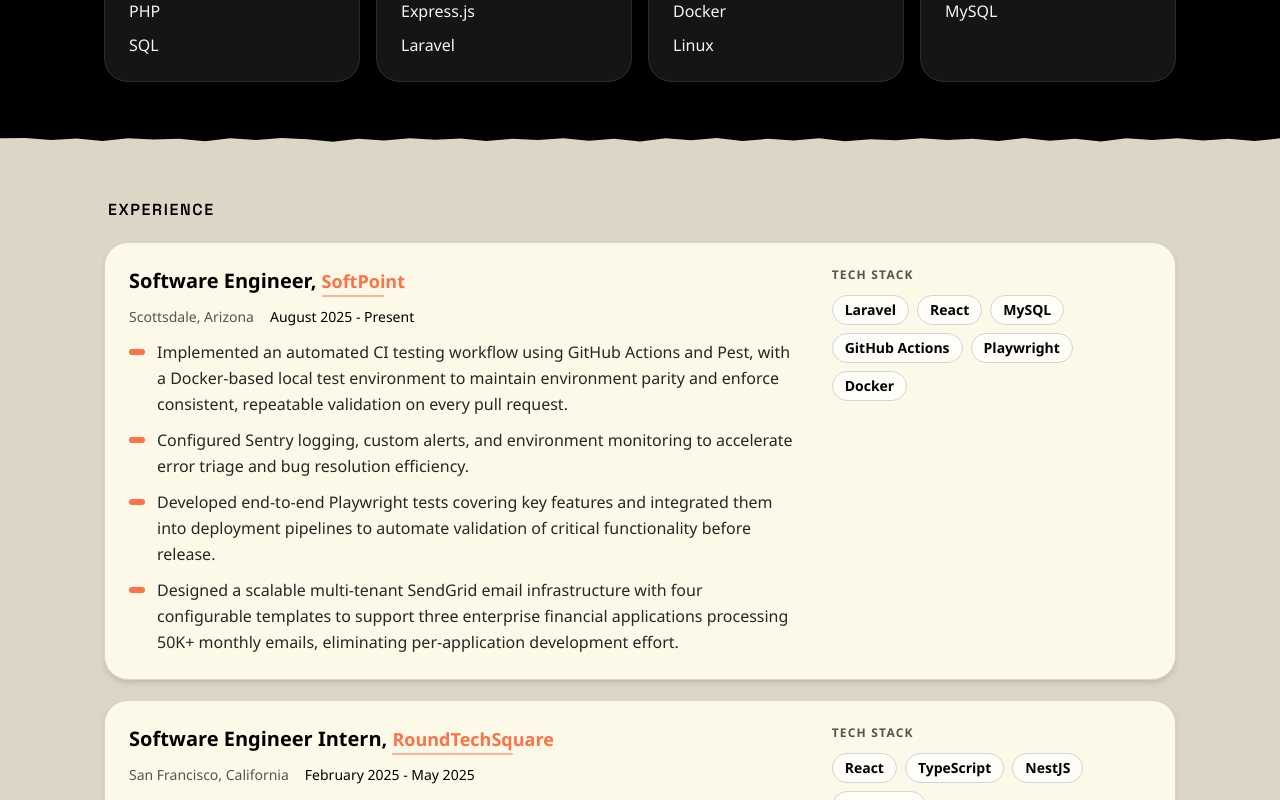
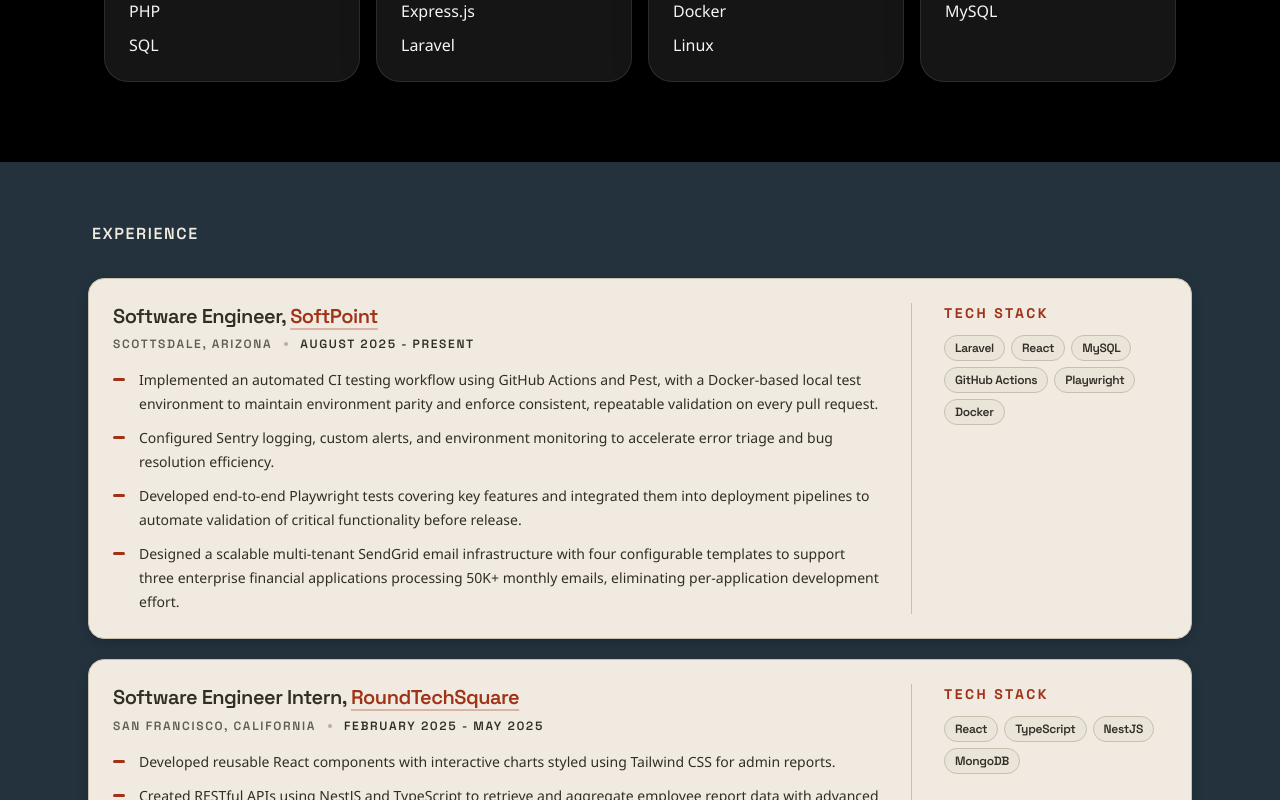
Before and after one commit to aagra109/portfolio, a Next.js app: page / in a window 1280 px wide. Shown: the part 1200-2000 px from the top of the page. Built offline with nearby package versions, Linux system fonts and the light colour scheme.

Commit message:
Redesign experience section with compact card layout

```diff
--- a/src/app/globals.css
+++ b/src/app/globals.css
@@ -24,7 +24,6 @@
     --input: 0 0% 18%;
     --ring: 14 100% 64%;
     --paper: 44 25% 82%;
-    --paper-foreground: 0 0% 8%;
     --paper-card: 54 100% 96%;
     --paper-border: 45 18% 73%;
     --paper-muted: 45 8% 35%;
@@ -37,7 +36,9 @@
     --surface-copy: 46 58% 92%;
     --surface-copy-muted: 50 19% 76%;
     --surface-icon: 43 26% 78%;
-    --paper-tag: 49 100% 95%;
+    --terracotta: 12 75% 36%;
+    --ink-deep: 207 25% 19%;
+    --ink-deep-card: 36 33% 91%;
     --noise-orange: 14 100% 64%;
     --noise-tan: 43 26% 78%;
     --noise-cream: 60 60% 94%;
@@ -113,27 +114,4 @@
       220px 220px;
   }
 
-  .paper-grain {
-    background-color: hsl(var(--paper));
-    background-image:
-      radial-gradient(
-        circle at 18% 20%,
-        hsl(var(--primary) / 0.12) 0 1px,
-        transparent 1.3px
-      ),
-      radial-gradient(
-        circle at 74% 36%,
-        hsl(var(--noise-orange) / 0.1) 0 1px,
-        transparent 1.2px
-      ),
-      radial-gradient(
-        circle at 52% 70%,
-        hsl(var(--paper-foreground) / 0.08) 0 1px,
-        transparent 1.2px
-      );
-    background-size:
-      150px 150px,
-      200px 200px,
-      240px 240px;
-  }
 }
--- a/src/app/page.tsx
+++ b/src/app/page.tsx
@@ -1,6 +1,5 @@
 import Experience from "@/components/Experience";
 import Introduction from "@/components/Introduction";
-import SectionDivider from "@/components/SectionDivider";
 import Skills from "@/components/Skills";
 import { seoConfig } from "@/lib/seo";
 import React from "react";
@@ -54,14 +53,7 @@
       />
       <Introduction />
       <Skills />
-      <div className="relative mt-8 overflow-x-clip pt-6">
-        <SectionDivider className="pointer-events-none absolute inset-x-0 top-0 z-10 h-5 w-full" />
-        <div
-          aria-hidden="true"
-          className="paper-grain pointer-events-none absolute inset-x-0 top-0 bottom-0"
-        />
-        <Experience />
-      </div>
+      <Experience />
     </main>
   );
 };
--- a/src/components/Experience.tsx
+++ b/src/components/Experience.tsx
@@ -3,18 +3,17 @@
 import { motion, useReducedMotion } from "framer-motion";
 import React from "react";
 import { experiences } from "@/content/experience";
-import { Card, CardContent } from "./ui/card";
 
-const CARD_VIEWPORT = { once: true, amount: 0.22 } as const;
+const ROW_VIEWPORT = { once: true, amount: 0.2 } as const;
 const POINTS_VIEWPORT = { once: true, amount: 0.35 } as const;
 const MOTION_EASE: [number, number, number, number] = [0.22, 1, 0.36, 1];
 
 const Experience = () => {
   const shouldReduceMotion = useReducedMotion();
 
-  const cardInitial = shouldReduceMotion
-    ? { opacity: 1, scale: 1 }
-    : { opacity: 0, scale: 0.985 };
+  const rowInitial = shouldReduceMotion
+    ? { opacity: 1, y: 0 }
+    : { opacity: 0, y: 18 };
 
   const pointListVariants = shouldReduceMotion
     ? {
@@ -33,14 +32,14 @@
 
   const pointItemVariants = shouldReduceMotion
     ? {
-        hidden: { opacity: 1, scale: 1 },
-        show: { opacity: 1, scale: 1, transition: { duration: 0 } },
+        hidden: { opacity: 1, y: 0 },
+        show: { opacity: 1, y: 0, transition: { duration: 0 } },
       }
     : {
-        hidden: { opacity: 0, scale: 0.985 },
+        hidden: { opacity: 0, y: 8 },
         show: {
           opacity: 1,
-          scale: 1,
+          y: 0,
           transition: { duration: 0.3, ease: MOTION_EASE },
         },
       };
@@ -48,18 +47,29 @@
   return (
     <section
       id="experience"
-      className="relative mx-auto w-full max-w-6xl scroll-mt-28 px-6 pb-8 pt-8 text-black sm:px-10"
+      className="mt-14 scroll-mt-28 bg-ink-deep text-paper-copy"
     >
-      <h2 className="p-1 font-space-grotesk text-sm font-semibold uppercase tracking-widest text-black sm:text-base">
+      <div className="mx-auto w-full max-w-6xl px-4 pb-12 pt-10 sm:px-6 sm:pb-16 sm:pt-14">
+        <h2 className="p-1 font-space-grotesk text-sm font-semibold uppercase tracking-widest text-ink-deep-card sm:text-base">
           Experience
         </h2>
-      <div className="mt-4 space-y-5">
+
+        <div className="mt-7 space-y-5">
           {experiences.map((exp, index) => (
-          <motion.div
+            <motion.article
               key={`${exp.company}-${exp.duration}`}
-            initial={cardInitial}
-            whileInView={{ opacity: 1, scale: 1 }}
-            viewport={CARD_VIEWPORT}
+              className="rounded-2xl border border-paper-border bg-ink-deep-card p-5 shadow-card transition-shadow duration-300 hover:shadow-card-hover sm:p-6"
+              initial={rowInitial}
+              whileInView={{ opacity: 1, y: 0 }}
+              whileHover={
+                shouldReduceMotion
+                  ? undefined
+                  : {
+                      scale: 1.025,
+                      transition: { duration: 0.25, ease: MOTION_EASE },
+                    }
+              }
+              viewport={ROW_VIEWPORT}
               transition={
                 shouldReduceMotion
                   ? { duration: 0 }
@@ -70,29 +80,33 @@
                     }
               }
             >
-            <Card className="group relative isolate overflow-hidden rounded-3xl border border-stone-300 bg-amber-50/95 shadow-md shadow-stone-400/40 transition-transform duration-300 hover:-translate-y-1">
-              <CardContent className="relative z-10 grid gap-6 p-6 pt-6 md:grid-cols-12 md:gap-8">
-                <div className="space-y-3 md:col-span-8">
-                  <p className="text-xl font-semibold text-black">
+              <div className="grid gap-5 lg:grid-cols-[minmax(0,1fr)_16rem] lg:gap-8">
+                <div>
+                  <h3 className="font-space-grotesk text-lg font-semibold leading-snug tracking-tight text-paper-copy sm:text-xl">
                     {exp.role},{" "}
                     <a
                       href={exp.companyUrl}
                       target="_blank"
                       rel="noreferrer noopener"
-                      className="inline-flex text-base font-semibold text-primary transition-colors duration-200 hover:text-black md:text-lg"
+                      className="text-terracotta underline decoration-terracotta/30 underline-offset-[5px] transition-colors duration-200 hover:text-paper-copy hover:decoration-paper-copy/40"
                     >
-                      <span className="relative">
                       {exp.company}
-                        <span className="pointer-events-none absolute inset-x-0 -bottom-0.5 h-0.5 origin-left scale-x-75 bg-primary/50 transition-transform duration-200 group-hover:scale-x-100" />
+                    </a>
+                  </h3>
+
+                  <div className="mt-1.5 flex flex-wrap items-center gap-x-3 gap-y-1 font-space-grotesk text-xs font-semibold uppercase tracking-[0.14em] text-paper-muted">
+                    <span>{exp.location}</span>
+                    <span
+                      aria-hidden="true"
+                      className="h-1 w-1 rounded-full bg-paper-copy/30"
+                    />
+                    <span className="tabular-nums text-paper-copy">
+                      {exp.duration}
                     </span>
-                    </a>
-                  </p>
-                  <div className="flex flex-wrap items-center gap-x-4 gap-y-1 text-sm">
-                    <p className="text-stone-600">{exp.location}</p>
-                    <p className="font-medium text-black">{exp.duration}</p>
                   </div>
+
                   <motion.ul
-                    className="space-y-2.5"
+                    className="mt-4 space-y-2.5"
                     variants={pointListVariants}
                     initial="hidden"
                     whileInView="show"
@@ -102,33 +116,37 @@
                       <motion.li
                         key={`${exp.company}-${exp.duration}-${point}`}
                         variants={pointItemVariants}
-                        className="flex items-start gap-3 text-sm leading-relaxed text-stone-800 sm:text-base"
+                        className="grid grid-cols-[1rem_1fr] gap-2.5 text-sm font-medium leading-6 text-paper-copy"
                       >
-                        <span className="mt-2.5 inline-flex h-1.5 w-4 shrink-0 rounded-full bg-primary" />
+                        <span
+                          aria-hidden="true"
+                          className="mt-[10px] h-[3px] w-3 rounded-full bg-terracotta"
+                        />
                         <span>{point}</span>
                       </motion.li>
                     ))}
                   </motion.ul>
                 </div>
-                <div className="md:col-span-4">
-                  <p className="text-xs font-semibold uppercase tracking-widest text-stone-600">
+
+                <div className="lg:border-l lg:border-paper-border lg:pl-8">
+                  <h4 className="font-space-grotesk text-sm font-bold uppercase tracking-[0.18em] text-terracotta">
                     Tech Stack
-                  </p>
-                  <div className="mt-3 flex flex-wrap gap-2">
+                  </h4>
+                  <div className="mt-3 flex flex-wrap gap-1.5">
                     {exp.skills.map((skill) => (
                       <span
                         key={`${exp.company}-${exp.duration}-${skill}`}
-                        className="rounded-full border border-stone-300 bg-white/70 px-3 py-1 text-xs font-semibold text-black sm:text-sm"
+                        className="rounded-full border border-paper-border bg-paper/30 px-2.5 py-1 font-space-grotesk text-xs font-semibold tracking-tight text-paper-copy"
                       >
                         {skill}
                       </span>
                     ))}
                   </div>
                 </div>
-              </CardContent>
-            </Card>
-          </motion.div>
+              </div>
+            </motion.article>
           ))}
+        </div>
       </div>
     </section>
   );
--- a/src/components/SectionDivider.tsx
+++ /dev/null
@@ -1,22 +0,0 @@
-import { cn } from "@/lib/utils";
-
-type SectionDividerProps = {
-  className?: string;
-};
-
-const SECTION_DIVIDER_PATH =
-  "M 0 -10 L 0 2 L 24 0 L 48 12 L 72 3 L 96 18 L 120 1 L 144 9 L 168 4 L 192 20 L 216 2 L 240 12 L 264 0 L 288 8 L 312 22 L 336 5 L 360 15 L 384 1 L 408 10 L 432 3 L 456 18 L 480 5 L 504 12 L 528 1 L 552 16 L 576 5 L 600 21 L 624 2 L 648 13 L 672 0 L 696 18 L 720 5 L 744 15 L 768 2 L 792 20 L 816 7 L 840 14 L 864 1 L 888 12 L 912 5 L 936 18 L 960 0 L 984 16 L 1008 5 L 1032 21 L 1056 2 L 1080 12 L 1104 1 L 1128 15 L 1152 5 L 1176 18 L 1200 2 L 1200 -10 Z";
-
-export default function SectionDivider({ className }: SectionDividerProps) {
-  return (
-    <svg
-      aria-hidden="true"
-      viewBox="0 0 1200 120"
-      preserveAspectRatio="none"
-      fill="currentColor"
-      className={cn("text-black", className)}
-    >
-      <path d={SECTION_DIVIDER_PATH} />
-    </svg>
-  );
-}
--- a/tailwind.config.ts
+++ b/tailwind.config.ts
@@ -52,12 +52,29 @@
           DEFAULT: "hsl(var(--card))",
           foreground: "hsl(var(--card-foreground))",
         },
+        paper: {
+          DEFAULT: "hsl(var(--paper))",
+          card: "hsl(var(--paper-card))",
+          border: "hsl(var(--paper-border))",
+          muted: "hsl(var(--paper-muted))",
+          copy: "hsl(var(--paper-copy))",
+        },
+        terracotta: "hsl(var(--terracotta))",
+        "ink-deep": {
+          DEFAULT: "hsl(var(--ink-deep))",
+          card: "hsl(var(--ink-deep-card))",
+        },
       },
       borderRadius: {
         lg: "var(--radius)",
         md: "calc(var(--radius) - 2px)",
         sm: "calc(var(--radius) - 4px)",
       },
+      boxShadow: {
+        card: "0 4px 14px -4px rgba(8, 12, 18, 0.35)",
+        "card-hover":
+          "0 26px 55px -10px rgba(8, 12, 18, 0.65), 0 6px 14px -6px rgba(8, 12, 18, 0.4)",
+      },
     },
   },
 } satisfies Config;
```
Lines whose indentation alone changed are shown as unchanged.
